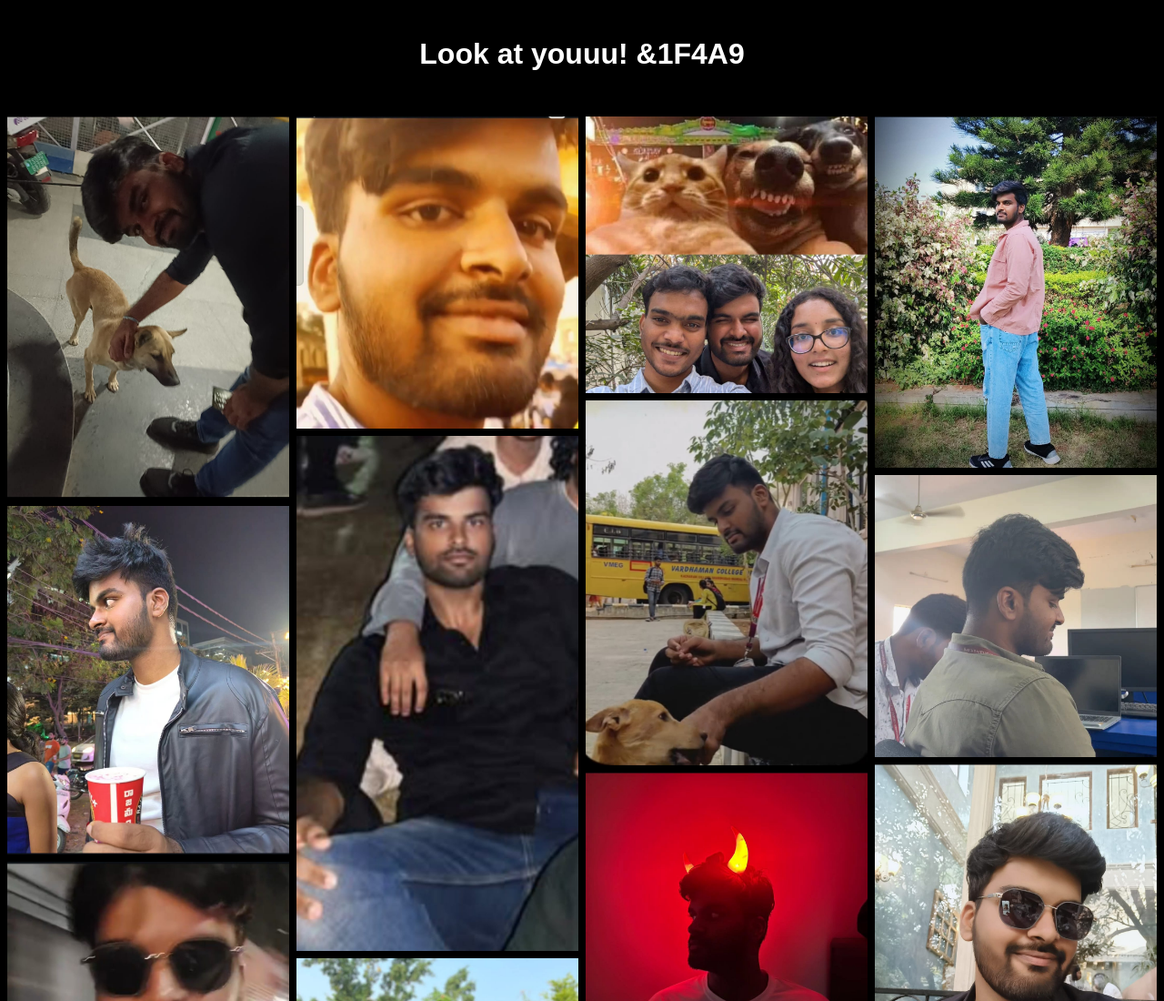
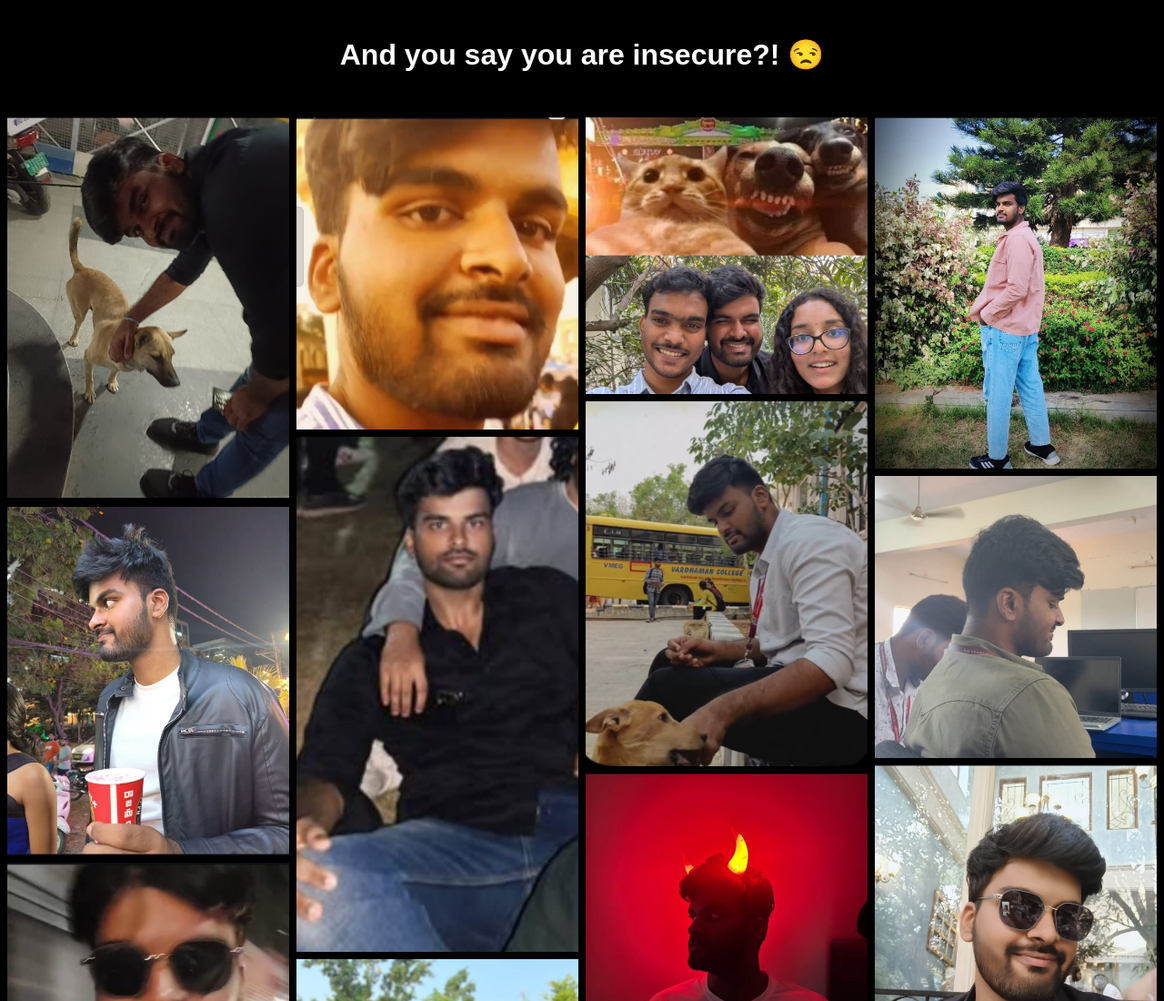
Before and after one commit to random-hehe/hbd-jagguu, a plain HTML site: page cute_pics.html in a window 1280 px wide. Shown: the top 1100 px of the page at 91% size. Drawn offline with Linux system fonts and the light colour scheme.

Commit message:
Update cute_pics.html

```diff
--- a/cute_pics.html
+++ b/cute_pics.html
@@ -62,7 +62,7 @@ body {
 
 <!-- Header -->
 <div class="header">
-  <h1>Look at youuu! &1F4A9</h1>
+  <h1> And you say you are insecure?! &#128530;</h1>
   </div>
 
 <!-- Photo Grid -->
```
